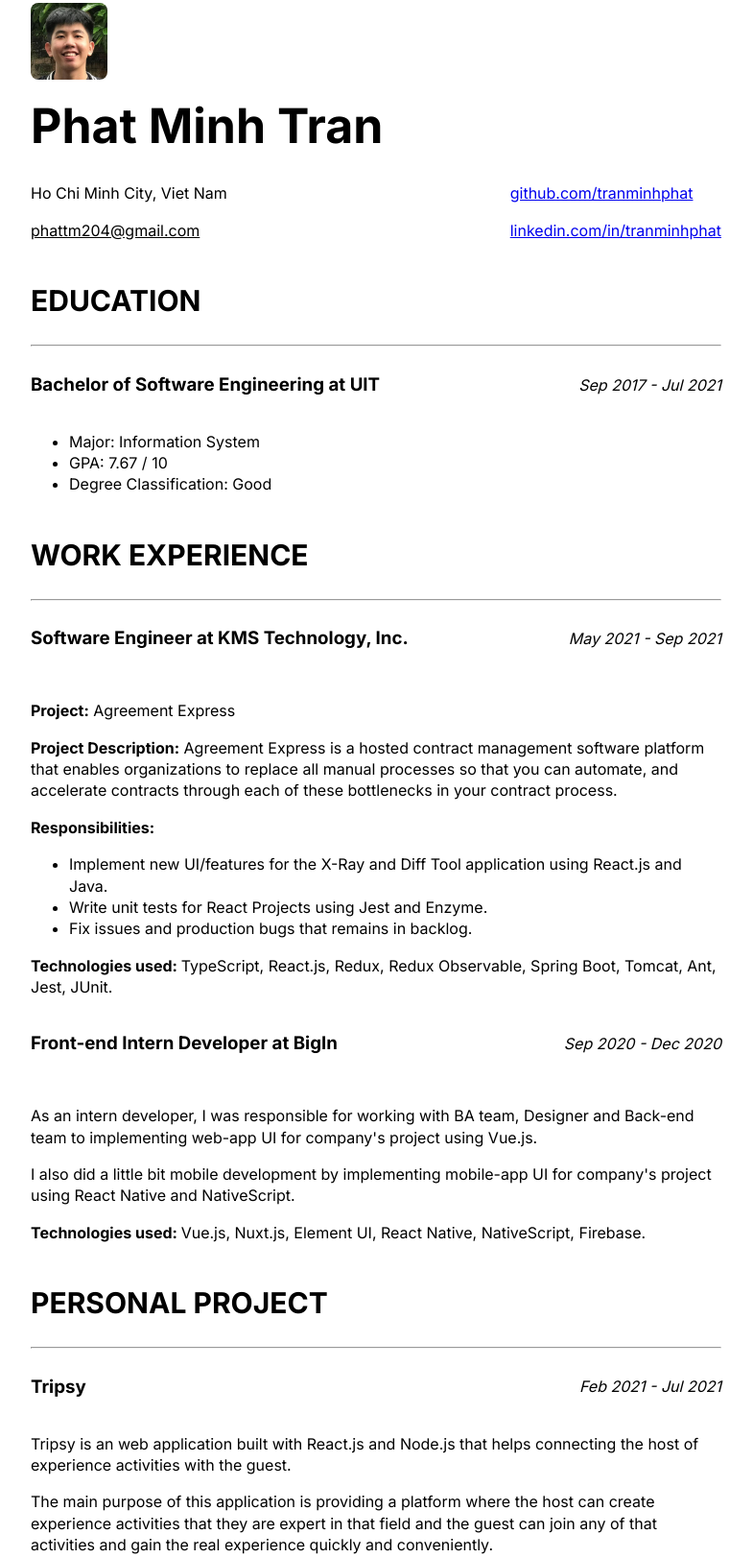
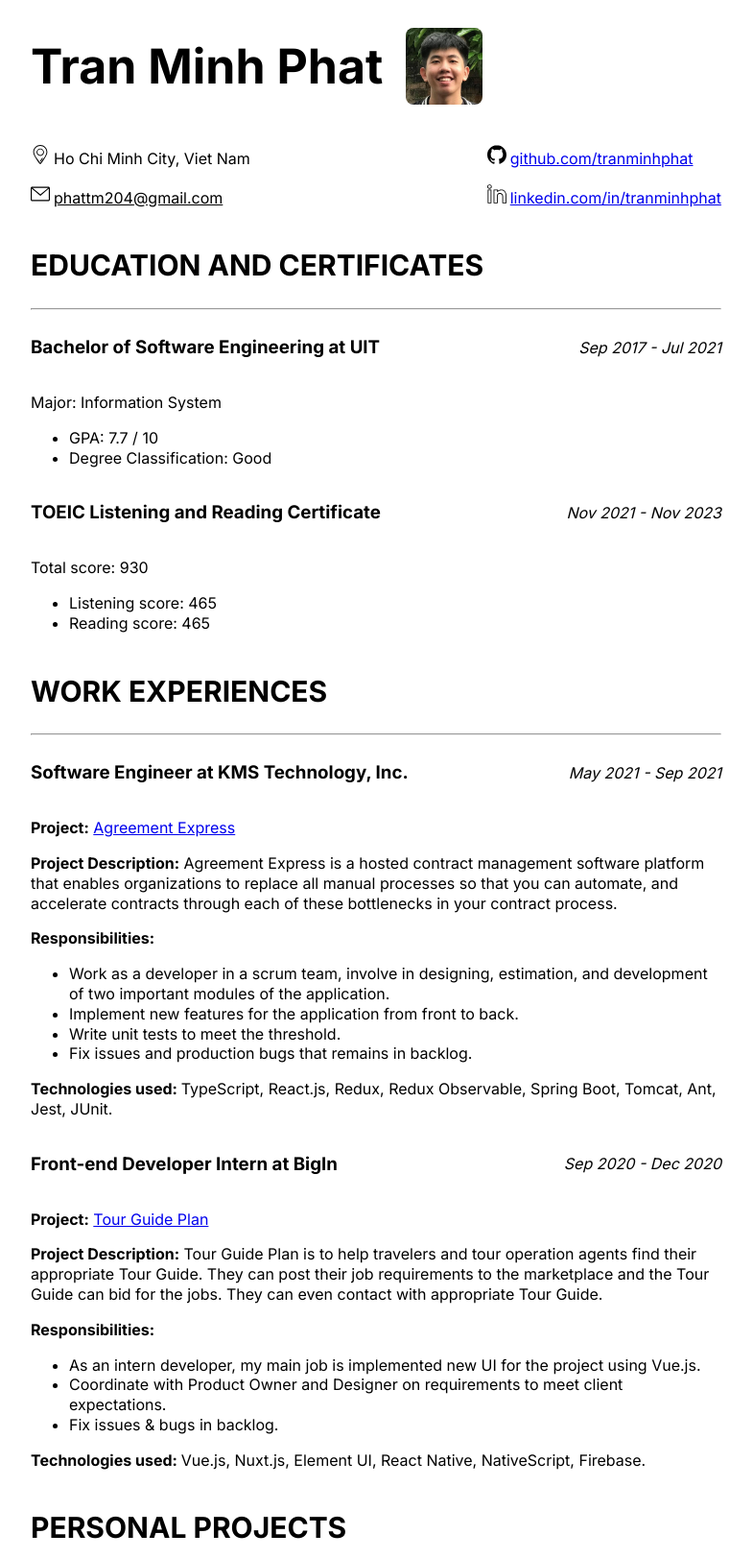
Before and after one commit to tranminhphat/cv, a Gatsby site: page / in a window 1280 px wide. Shown: the part 29-1652 px from the top of the page at 96% size, without its empty margins (248-1033 px from the left). Built offline with nearby package versions, Linux system fonts and the light colour scheme; Gatsby itself is replaced by a stand-in of ours.

Commit message:
update 0.3.0

```diff
--- a/package.json
+++ b/package.json
@@ -2,7 +2,7 @@
   "name": "cv-tranminhphat",
   "private": true,
   "description": "Phat Tran's CV",
-  "version": "0.2.0",
+  "version": "0.3.0",
   "author": "Phat Tran <phattm204@gmail.com>",
   "dependencies": {
     "gatsby": "^2.32.8",
--- a/src/components/ContactInfo.jsx
+++ b/src/components/ContactInfo.jsx
@@ -1,4 +1,8 @@
 import React from 'react'
+import GithubIcon from '../static/github.svg'
+import LinkedinIcon from '../static/linkedin.svg'
+import LocationIcon from '../static/location.svg'
+import EmailIcon from '../static/mail.svg'
 
 const ContactInfo = () => {
 	return (
@@ -8,14 +12,17 @@ const ContactInfo = () => {
       >
         <div>
           <p>
+            <img src={LocationIcon} alt="my email" width="20" height="20" style={{marginRight: "4px"}} />
             <span>Ho Chi Minh City, Viet Nam</span>
           </p>
           <p>
+            <img src={EmailIcon} alt="my email" width="20" height="20" style={{marginRight: "4px"}} />
             <span style={{textDecoration: "underline"}}>phattm204@gmail.com</span>
           </p>
         </div>
         <div>
           <p>
+            <img src={GithubIcon} alt="my email" width="20" height="20" style={{marginRight: "4px"}} />
             <span>
               <a href="https://github.com/tranminhphat" target="_blank" rel="noreferrer">
                 github.com/tranminhphat
@@ -23,6 +30,7 @@ const ContactInfo = () => {
             </span>
           </p>
           <p>
+            <img src={LinkedinIcon} alt="my email" width="20" height="20" style={{marginRight: "4px"}} />
             <span>
               <a
                 href="https://www.linkedin.com/in/tranminhphat/"
--- a/src/components/EducationSection.tsx
+++ b/src/components/EducationSection.tsx
@@ -3,9 +3,8 @@ import React from "react"
 const EducationSection = () => {
   return (
     <div id="education">
-      <div>
       <h2 style={{ textTransform: "uppercase", fontSize: "30px" }}>
-          education
+        education and certificates
       </h2>
       <hr />
       <div
@@ -13,18 +12,33 @@ const EducationSection = () => {
           display: "flex",
           alignItems: "center",
           justifyContent: "space-between",
-            marginBottom: "1rem",
         }}
       >
         <h3>Bachelor of Software Engineering at UIT</h3>
         <i>Sep 2017 - Jul 2021</i>
       </div>
+      <div>
+        <p>Major: Information System</p>
+        <ul>
+          <li>GPA: 7.7 / 10</li>
+          <li>Degree Classification: Good</li>
+        </ul>
+      </div>
+      <div
+        style={{
+          display: "flex",
+          alignItems: "center",
+          justifyContent: "space-between",
+        }}
+      >
+        <h3>TOEIC Listening and Reading Certificate</h3>
+        <i>Nov 2021 - Nov 2023</i>
       </div>
       <div>
+        <p>Total score: 930</p>
         <ul>
-          <li>Major: Information System</li>
-          <li>GPA: 7.67 / 10</li>
-          <li>Degree Classification: Good</li>
+          <li>Listening score: 465</li>
+          <li>Reading score: 465</li>
         </ul>
       </div>
     </div>
--- a/src/components/Header.jsx
+++ b/src/components/Header.jsx
@@ -4,10 +4,10 @@ import MyFace from '../static/my-face.jpg';
 const Header = () => {
 	return (
       <div id="me">
-        <div>
+        <div style={{display: 'flex', alignItems: 'center'}}>
+          <h1 style={{fontSize: '50px', marginRight: '24px'}}>Tran Minh Phat</h1>
           <img src={MyFace} style={{borderRadius: '8px'}} width={80} height={80} alt="Phat's avatar" />
         </div>
-        <h1 style={{fontSize: '50px', margin: '8px 0'}}>Phat Minh Tran</h1>
       </div>
 	)
 }
--- a/src/components/PersonalProjectSection.jsx
+++ b/src/components/PersonalProjectSection.jsx
@@ -5,7 +5,7 @@ const PersonalProjectSection = () => {
     <div id="personal-project">
       <div>
         <h2 style={{ textTransform: "uppercase", fontSize: "30px" }}>
-          personal project
+          personal projects
         </h2>
         <hr />
         <div
@@ -13,7 +13,6 @@ const PersonalProjectSection = () => {
             display: "flex",
             alignItems: "center",
             justifyContent: "space-between",
-            marginBottom: "1rem",
           }}
         >
           <h3>Tripsy</h3>
@@ -41,7 +40,6 @@ const PersonalProjectSection = () => {
             display: "flex",
             alignItems: "center",
             justifyContent: "space-between",
-            marginBottom: "1rem",
           }}
         >
           <h3>Phazel - An algorithm visualizer</h3>
@@ -86,7 +84,6 @@ const PersonalProjectSection = () => {
             display: "flex",
             alignItems: "center",
             justifyContent: "space-between",
-            marginBottom: "1rem",
           }}
         >
           <h3>Covid-19 Statistics</h3>
@@ -129,7 +126,6 @@ const PersonalProjectSection = () => {
             display: "flex",
             alignItems: "center",
             justifyContent: "space-between",
-            marginBottom: "1rem",
           }}
         >
           <h3>Bookstore</h3>
--- a/src/components/WorkExperienceSection.tsx
+++ b/src/components/WorkExperienceSection.tsx
@@ -5,7 +5,7 @@ const WorkExperienceSection = () => {
     <div id="work-experience">
       <div>
         <h2 style={{ textTransform: "uppercase", fontSize: "30px" }}>
-          work experience
+          work experiences
         </h2>
         <hr />
         <div
@@ -13,7 +13,6 @@ const WorkExperienceSection = () => {
             display: "flex",
             alignItems: "center",
             justifyContent: "space-between",
-            marginBottom: "2rem",
           }}
         >
           <h3>Software Engineer at KMS Technology, Inc.</h3>
@@ -21,7 +20,7 @@ const WorkExperienceSection = () => {
         </div>
         <div>
           <p>
-            <b>Project:</b> Agreement Express
+            <b>Project:</b> <a href="https://agreementexpress.com/" target="_blank">Agreement Express</a>
           </p>
           <p>
             <b>Project Description:</b> Agreement Express is a hosted contract
@@ -34,11 +33,9 @@ const WorkExperienceSection = () => {
             <b>Responsibilities:</b>
           </p>
           <ul>
-            <li>
-              Implement new UI/features for the X-Ray and Diff Tool application
-              using React.js and Java.
-            </li>
-            <li>Write unit tests for React Projects using Jest and Enzyme.</li>
+            <li>Work as a developer in a scrum team, involve in designing, estimation, and development of two important modules of the application.</li>
+            <li>Implement new features for the application from front to back.</li>
+            <li>Write unit tests to meet the threshold.</li>
             <li>Fix issues and production bugs that remains in backlog.</li>
           </ul>
           <p>
@@ -51,22 +48,28 @@ const WorkExperienceSection = () => {
             display: "flex",
             alignItems: "center",
             justifyContent: "space-between",
-            marginBottom: "2rem",
           }}
         >
-          <h3>Front-end Intern Developer at BigIn</h3>
+          <h3>Front-end Developer Intern at BigIn</h3>
           <i>Sep 2020 - Dec 2020</i>
         </div>
         <div>
           <p>
-            As an intern developer, I was responsible for working with BA team,
-            Designer and Back-end team to implementing web-app UI for company's
-            project using Vue.js.
+            <b>Project:</b> <a href="https://tourguideplan.com/#intro" target="_blank">Tour Guide Plan</a>
           </p>
           <p>
-            I also did a little bit mobile development by implementing
-            mobile-app UI for company's project using React Native and
-            NativeScript.
+            <b>Project Description:</b> Tour Guide Plan is to help travelers and tour operation agents
+               find their appropriate Tour Guide. They can post their job requirements
+               to the marketplace and the Tour Guide can bid for the jobs.
+               They can even contact with appropriate Tour Guide.
+          </p>
+          <p>
+            <b>Responsibilities:</b>
+            <ul>
+              <li>As an intern developer, my main job is implemented new UI for the project using Vue.js.</li>
+              <li>Coordinate with Product Owner and Designer on requirements to meet client expectations.</li>
+              <li>Fix issues & bugs in backlog.</li>
+            </ul>
           </p>
           <p>
             <b>Technologies used: </b>Vue.js, Nuxt.js, Element UI, React Native,
--- a/src/pages/index.jsx
+++ b/src/pages/index.jsx
@@ -14,7 +14,7 @@ const HomePage = () => (
       fontFamily: "Inter,Helvetica, Arial, sans-serif",
       maxWidth: 720,
       margin: "2rem auto",
-      lineHeight: 1.4,
+      lineHeight: 1.3,
       fontWeight: 300,
     }}
   >
```
Also changed, not shown: src/static/github.svg (added), src/static/linkedin.svg (added), src/static/location.svg (added), src/static/mail.svg (added), 2 other files. Lines whose indentation alone changed are shown as unchanged.
